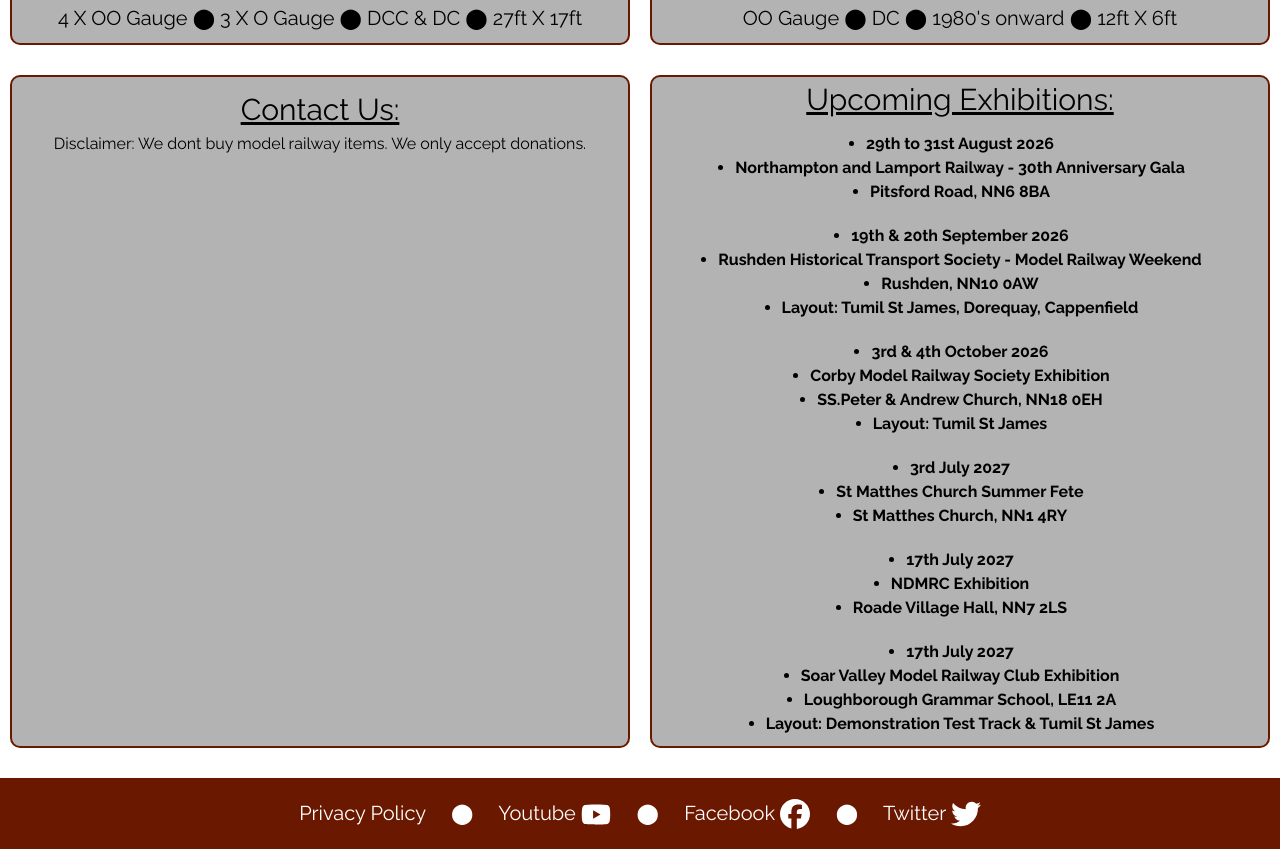
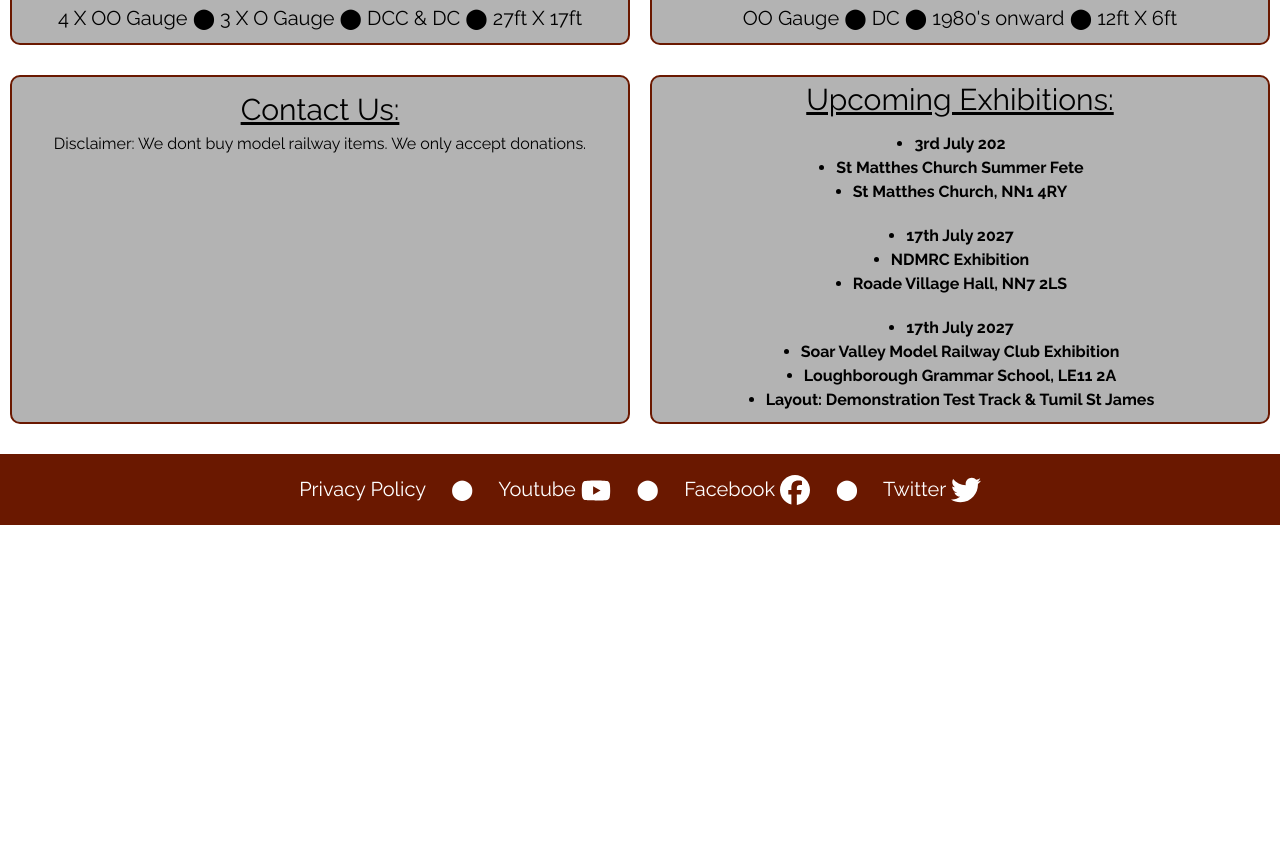
Before and after one commit to modelrailwaymaster/new-ndmrc, a plain HTML site: page index.html in a window 1280 px wide. Shown: the part 2417-3266 px from the top of the page. After the commit the page ends 2942 px from the top, so only its background shows below. Drawn offline with Linux system fonts and the light colour scheme; a script that the page names is missing.

Commit message:
updated exhibition dates

```diff
--- a/index.html
+++ b/index.html
@@ -221,36 +221,7 @@
             <div class="exhibition center">
                 <b>
                     <ul>
-                        <li>29th to 31st August 2026</li>
-                        <li>Northampton and Lamport Railway - 30th Anniversary Gala</li>
-                        <li>Pitsford Road, NN6 8BA</li>
-                    </ul>
-                </b>
-            </div>
-            <div class="exhibition center">
-                <b>
-                    <ul>
-                        <li>19th & 20th September 2026</li>
-                        <li>Rushden Historical Transport Society - Model Railway Weekend</li>
-                        <li>Rushden, NN10 0AW</li>
-                        <li>Layout: Tumil St James, Dorequay, Cappenfield</li>
-                    </ul>
-                </b>
-            </div>
-            <div class="exhibition center">
-                <b>
-                    <ul>
-                        <li>3rd & 4th October 2026</li>
-                        <li>Corby Model Railway Society Exhibition</li>
-                        <li>SS.Peter & Andrew Church, NN18 0EH</li>
-                        <li>Layout: Tumil St James</li>
-                    </ul>
-                </b>
-            </div>
-            <div class="exhibition center">
-                <b>
-                    <ul>
-                        <li>3rd July 2027</li>
+                        <li>3rd July 202</li>
                         <li>St Matthes Church Summer Fete</li>
                         <li>St Matthes Church, NN1 4RY</li>
                     </ul>
```
Also changed, not shown: Exhibitions.html (+0 -29 lines).
